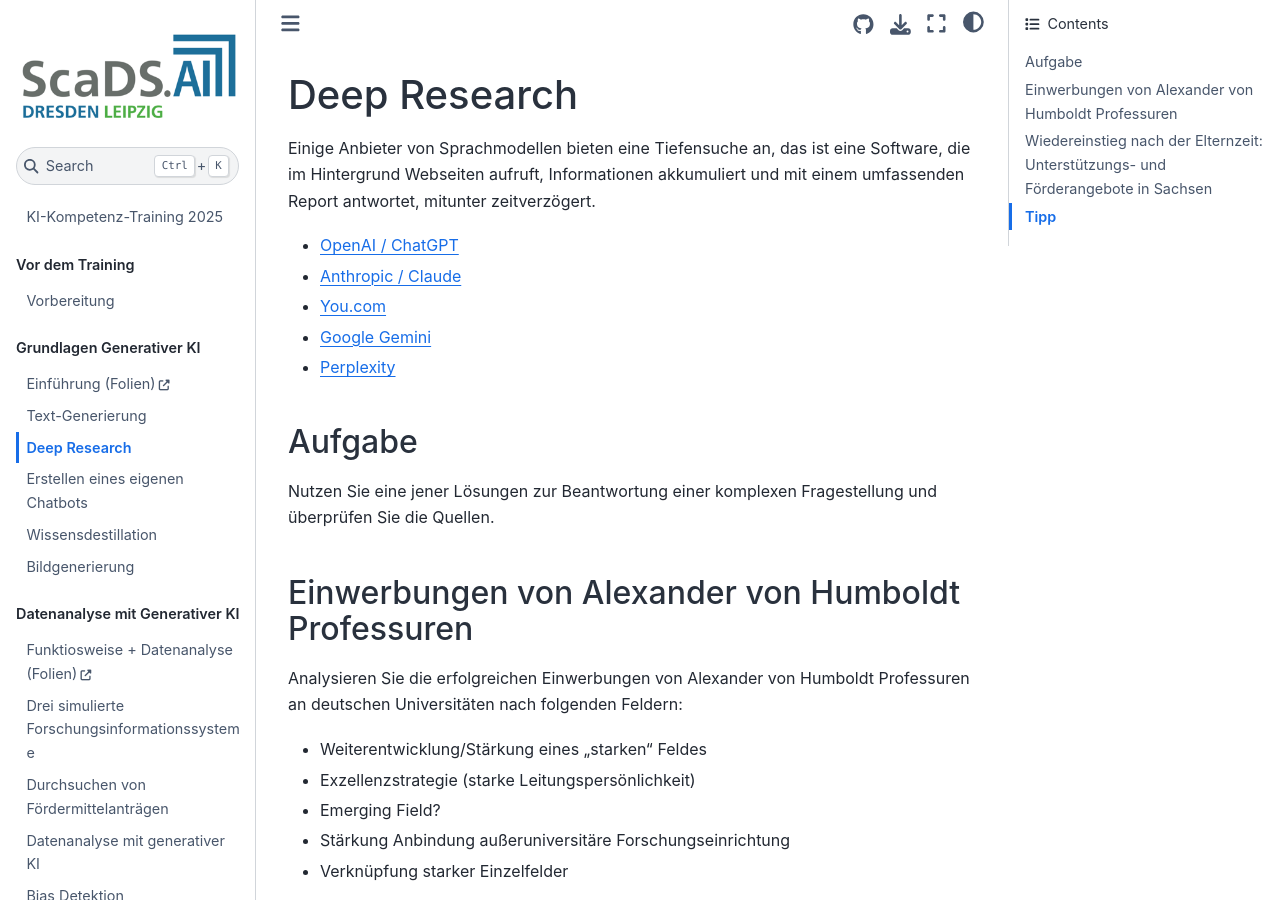
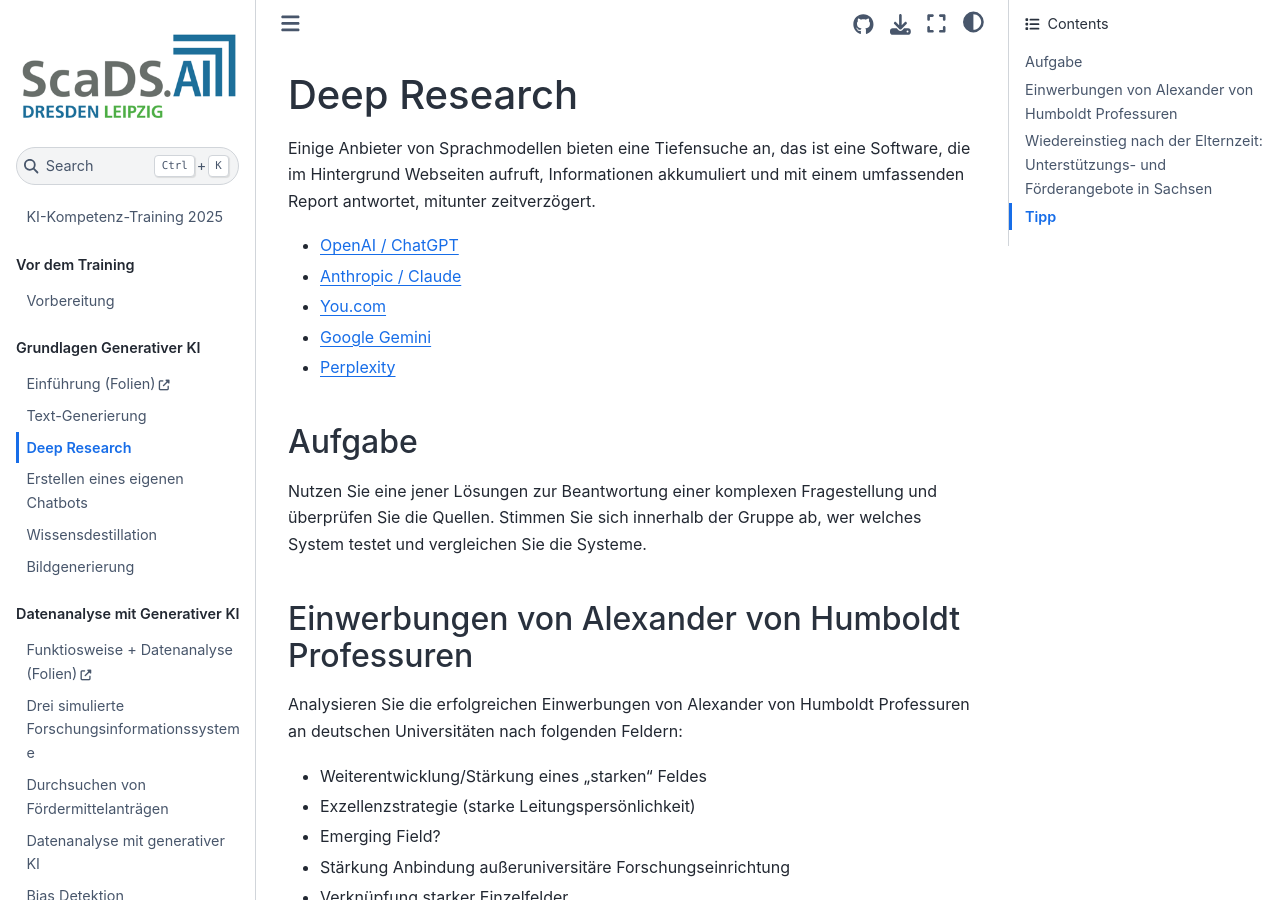
Before and after one commit to ScaDS/ki-kompetenz-training-2025, a Jupyter Book: the page built from session1/deepresearch.md, in a window 1280 px wide and 900 px high. Built offline with Jupyter Book 1.0.4 settings and Sphinx 7.4.7 and the Sphinx Book theme 1.1.4, drawn with Linux system fonts in a browser that asks for light colours.

Commit message:
minor exercise update

```diff
--- a/session1/deepresearch.md
+++ b/session1/deepresearch.md
@@ -11,7 +11,7 @@
 
 ## Aufgabe
 
-Nutzen Sie eine jener Lösungen zur Beantwortung einer komplexen Fragestellung und überprüfen Sie die Quellen.
+Nutzen Sie eine jener Lösungen zur Beantwortung einer komplexen Fragestellung und überprüfen Sie die Quellen. Stimmen Sie sich innerhalb der Gruppe ab, wer welches System testet und vergleichen Sie die Systeme.
 
 ## Einwerbungen von Alexander von Humboldt Professuren
 
```
